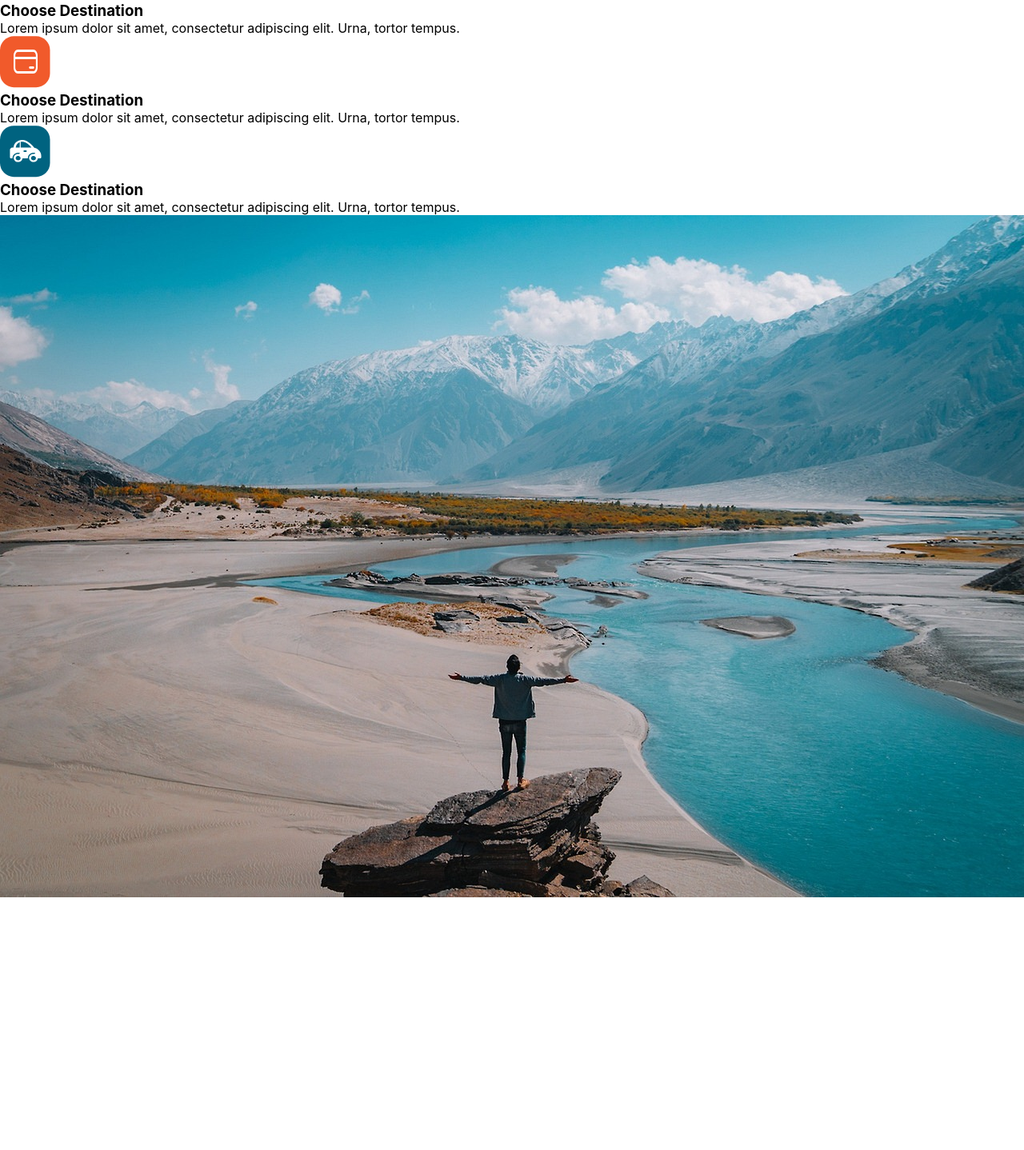
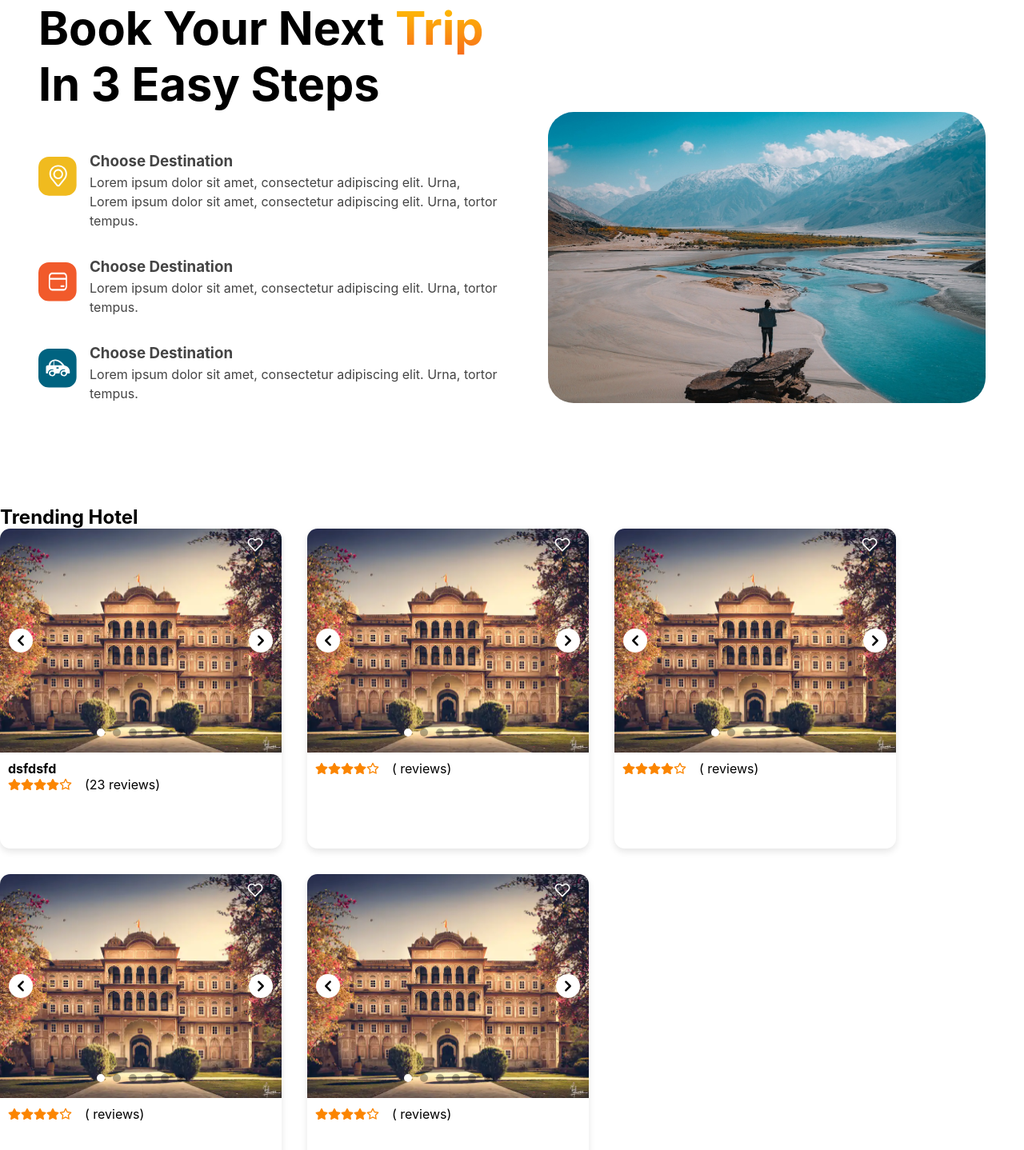
Before and after one commit to jahanzaib-iqbal/Travelix-Web, a React (Create React App) app: page / in a window 1280 px wide. Shown: the part 1358-2796 px from the top of the page at 80% size. Before the commit the page ends 2484 px from the top, so only its background shows below. Built offline with nearby package versions, Linux system fonts and the light colour scheme; a web font is replaced by a local one.

Commit message:
homescreen update

```diff
--- a/src/Pages/common/Home.css
+++ b/src/Pages/common/Home.css
@@ -1,10 +1,10 @@
-.Main-Tagline{
+.Main-Tagline {
   /* margin-top: 10%; */
   text-align: center;
   margin-top: 3rem;
 }
 
-.main-card-contanier{
+.main-card-contanier {
   margin: 2rem 10rem;
   display: flex;
   flex-wrap: wrap;
@@ -12,9 +12,77 @@
   align-items: center;
 }
 
-
 /* ======> Trip Steps Section <====== */
 
-.trip-steps-section{
+.trip-steps-section {
+  display: flex;
+  margin: 8rem 3rem;
+  gap: 2rem;
+}
+.trip-headings {
+  flex: 1;
+  /* background-color: green; */
+}
 
+.trip-step-title {
+  margin-bottom: 3rem;
 }
+.trip-step-title h1 {
+  font-size: 4.5vw;
+}
+
+.trip-step-title span {
+  -webkit-background-clip: text;
+  background-clip: text;
+  color: transparent;
+  background-image: linear-gradient(180deg, #ffc800 0%, #f76b1c 100%);
+}
+
+.trip-steps-container {
+  display: flex;
+  flex-direction: column;
+  align-items: flex-start;
+  gap: 2rem;
+}
+
+.steps {
+  display: flex;
+  gap: 1rem;
+}
+.steps-subheadings {
+  flex: 6;
+  flex-wrap: wrap;
+}
+.steps-subheadings h3,
+.steps-subheadings p {
+  color: #444;
+  line-height: 1.5;
+}
+.steps svg {
+  flex: 1;
+  max-width: 3rem;
+}
+
+.steps-image {
+  /* background-color: red; */
+  flex: 1;
+  display: flex;
+  justify-content: flex-end;
+  align-items: flex-end;
+}
+
+.steps-image img {
+  max-width: 95%;
+  border-radius: 2rem;
+}
+
+/* ======> Trendning Section <========== */
+
+.trending {
+  display: flex;
+  flex-direction: row;
+  justify-content: flex-start;
+  /* flex-wrap: "wrap"; */
+  flex-wrap: wrap;
+  gap: 2rem;
+}
--- a/src/Pages/common/HomeScreen.jsx
+++ b/src/Pages/common/HomeScreen.jsx
@@ -7,7 +7,7 @@ import Card from "../../components/common/HomeScreenCard/index";
 import { ReactComponent as PaymentIcon } from "../../assets/icons/payment.svg";
 import { ReactComponent as CarIcon } from "../../assets/icons/car.svg";
 import { ReactComponent as DestinationIcon } from "../../assets/icons/destination.svg";
-import tripSectionImage from "../../assets/images/tripSection (1).jpg"
+import tripSectionImage from "../../assets/images/tripSection (1).jpg";
 
 const HomeScreen = () => {
   const hotelIcon = (
@@ -67,18 +67,6 @@ const HomeScreen = () => {
   return (
     <>
       <HeroSection />
-      {/* <div
-        style={{
-          margin: "2rem",
-          display: "flex",
-          justifyContent: "space-around",
-          flexWrap: "wrap",
-        }}
-      >
-        <CardComponent reviewsNum={23} title="dsfdsfd" />
-        <CardComponent/>
-
-      </div> */}
 
       <h1 className="Main-Tagline">We Offer Best Services</h1>
       <div className="main-card-contanier">
@@ -102,15 +90,17 @@ const HomeScreen = () => {
       <section className="trip-steps-section">
         <div className="trip-headings">
           <div className="trip-step-title">
-            <h2>
-              Book Your Next <span>Trip</span> in 3 Easy Steps
-            </h2>
+            <h1>
+              Book Your Next <span>Trip</span> In 3 Easy Steps
+            </h1>
           </div>
+          <div className="trip-steps-container">
             <div className="steps">
               <DestinationIcon />
               <div className="steps-subheadings">
                 <h3>Choose Destination</h3>
                 <p>
+                  Lorem ipsum dolor sit amet, consectetur adipiscing elit. Urna,
                   Lorem ipsum dolor sit amet, consectetur adipiscing elit. Urna,
                   tortor tempus.
                 </p>
@@ -137,8 +127,20 @@ const HomeScreen = () => {
               </div>
             </div>
           </div>
+        </div>
         <div className="steps-image">
-          <img src={tripSectionImage}/>
+          <img src={tripSectionImage} />
+        </div>
+      </section>
+
+      <section className="trending-container">
+        <h1>Trending Hotel </h1>
+        <div className="trending">
+          <CardComponent reviewsNum={23} title="dsfdsfd" />
+          <CardComponent />
+          <CardComponent />
+          <CardComponent />
+          <CardComponent />
         </div>
       </section>
     </>
```
Lines whose indentation alone changed are shown as unchanged.
